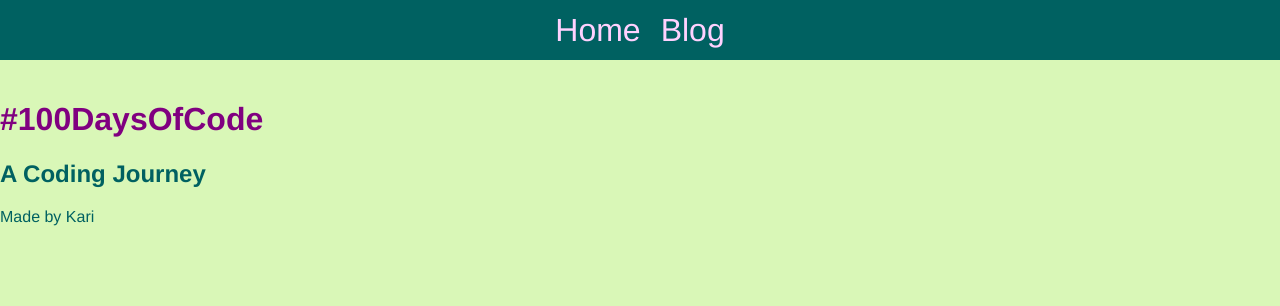
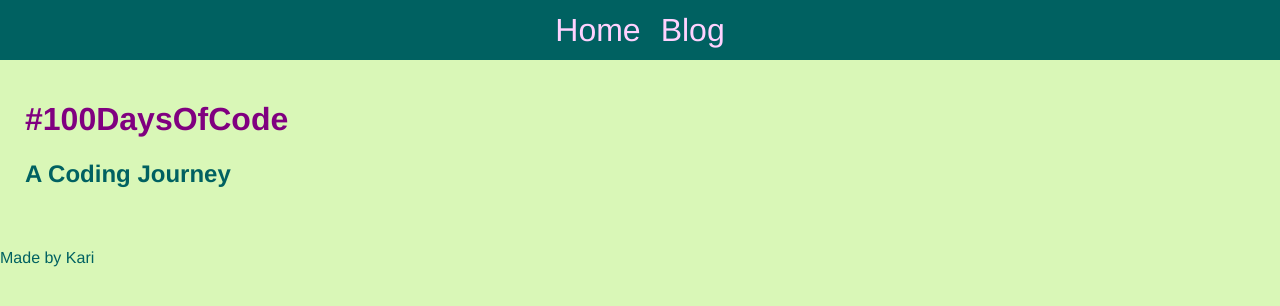
Before and after one commit to KJLarson/100-days, a Jekyll site: the page built from index.html, in a window 1280 px wide. Shown: the top 306 px of the page. Built offline with Jekyll 4.4.1, drawn with Linux system fonts in a browser that asks for light colours.

Commit message:
Update padding of content

```diff
--- a/css/main.css
+++ b/css/main.css
@@ -26,7 +26,7 @@
 }
 
 .content {
-	padding-top: 80px;
+	padding: 80px 25px 25px 25px;
 }
 
 /* Navigation */
```
